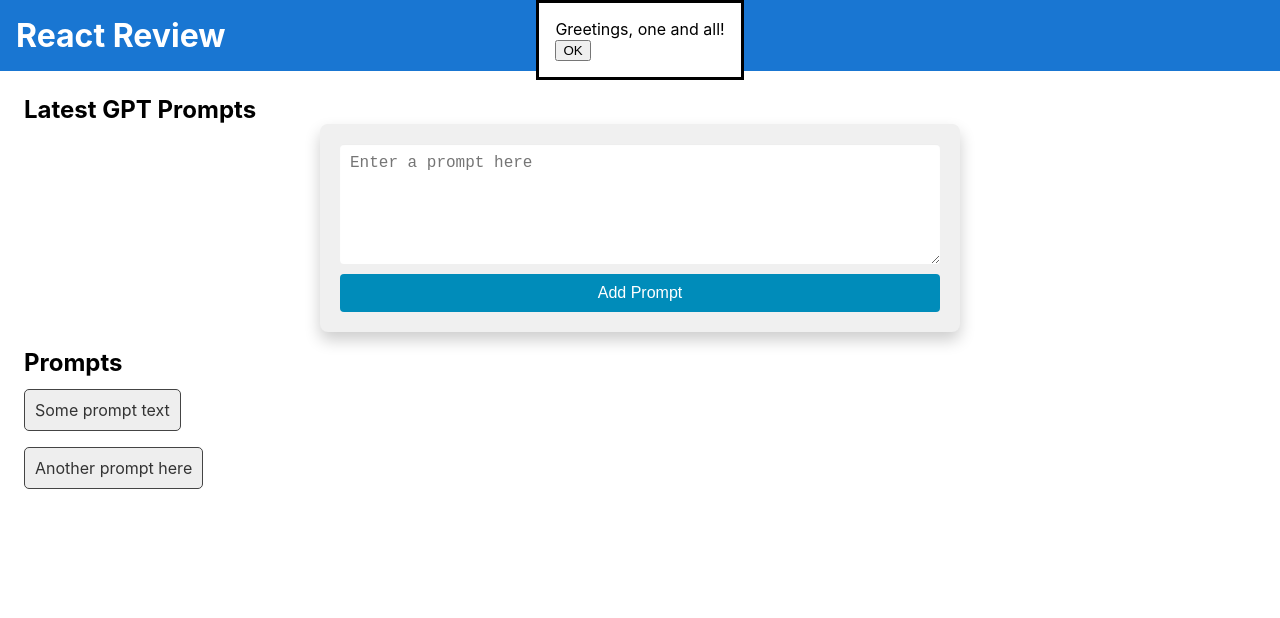
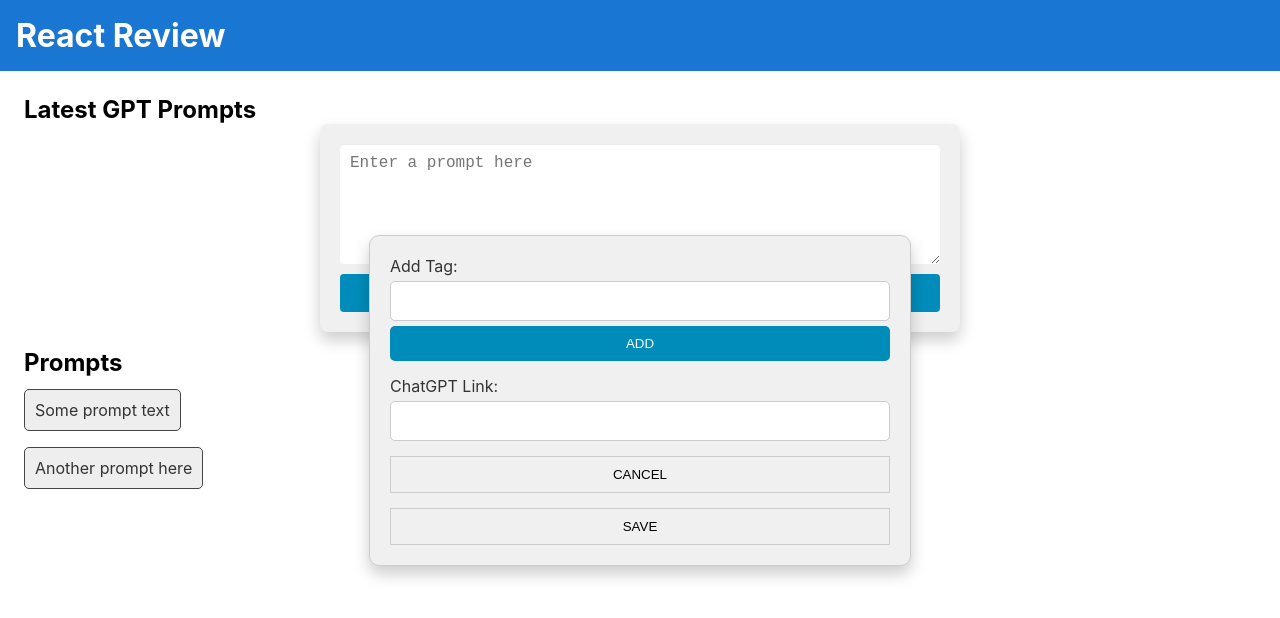
Before and after one commit to xmtrinidad/react-18-review, a React (Create React App) app: page / in a window 1280 px wide. Shown: the top 618 px of the page. Built offline with nearby package versions, Linux system fonts and the light colour scheme; the HTML template or start-up script is replaced by a standard one.

Commit message:
added modal styles

```diff
--- a/src/components/Modals/MetaDataModal.css
+++ b/src/components/Modals/MetaDataModal.css
@@ -0,0 +1,69 @@
+.MetaDataModal {
+  background-color: #f0f0f0;
+  border: 1px solid #ccc;
+  border-radius: 10px;
+  max-width: 500px;
+  width: 50%;
+  padding: 20px;
+  box-shadow: 0px 8px 16px 0px rgba(0,0,0,0.2);
+  margin: auto;
+  position: absolute;
+  top: 0;
+  left: 0;
+  bottom: 0;
+  right: 0;
+}
+
+.MetaDataModal::backdrop {
+  background-color: rgba(0, 0, 0, 0.5);
+}
+
+.MetaDataModal form {
+  display: flex;
+  flex-direction: column;
+  gap: 15px;
+}
+
+.input-container {
+  display: flex;
+  flex-direction: column;
+  gap: 5px;
+}
+
+.input-container label {
+  font-size: 16px;
+  color: #333;
+}
+
+.input-container input {
+  padding: 10px;
+  border: 1px solid #ccc;
+  border-radius: 5px;
+  font-size: 16px;
+}
+
+.input-container button {
+  padding: 10px;
+  background-color: #008CBA; /* Blue */
+  color: white;
+  border: none;
+  border-radius: 5px;
+  cursor: pointer;
+  transition: background-color 0.3s;
+}
+
+.input-container button:hover {
+  background-color: #007B9A; /* Darker blue */
+}
+
+.MetaDataModal form > button {
+  padding: 10px;
+  border: 1px solid #ccc;
+  background-color: #f0f0f0;
+  cursor: pointer;
+  transition: background-color 0.3s;
+}
+
+.MetaDataModal form > button:hover {
+  background-color: #ddd;
+}
--- a/src/components/Modals/MetaDataModal.js
+++ b/src/components/Modals/MetaDataModal.js
@@ -2,10 +2,19 @@ import './MetaDataModal.css'
 
 const MetaDataModal = () => {
   return (
-    <dialog open>
-      <p>Greetings, one and all!</p>
+    <dialog class="MetaDataModal" open>
       <form method="dialog">
-        <button>OK</button>
+        <div className="input-container">
+          <label htmlFor="add_tag">Add Tag:</label>
+          <input type="text" id="add_tag" name="add_tag" />
+          <button>ADD</button>
+        </div>
+        <div className="input-container">
+          <label htmlFor="gpt_link">ChatGPT Link:</label>
+          <input type="text" id="gpt_link" />
+        </div>
+        <button>CANCEL</button>
+        <button>SAVE</button>
       </form>
     </dialog>
   );
```
